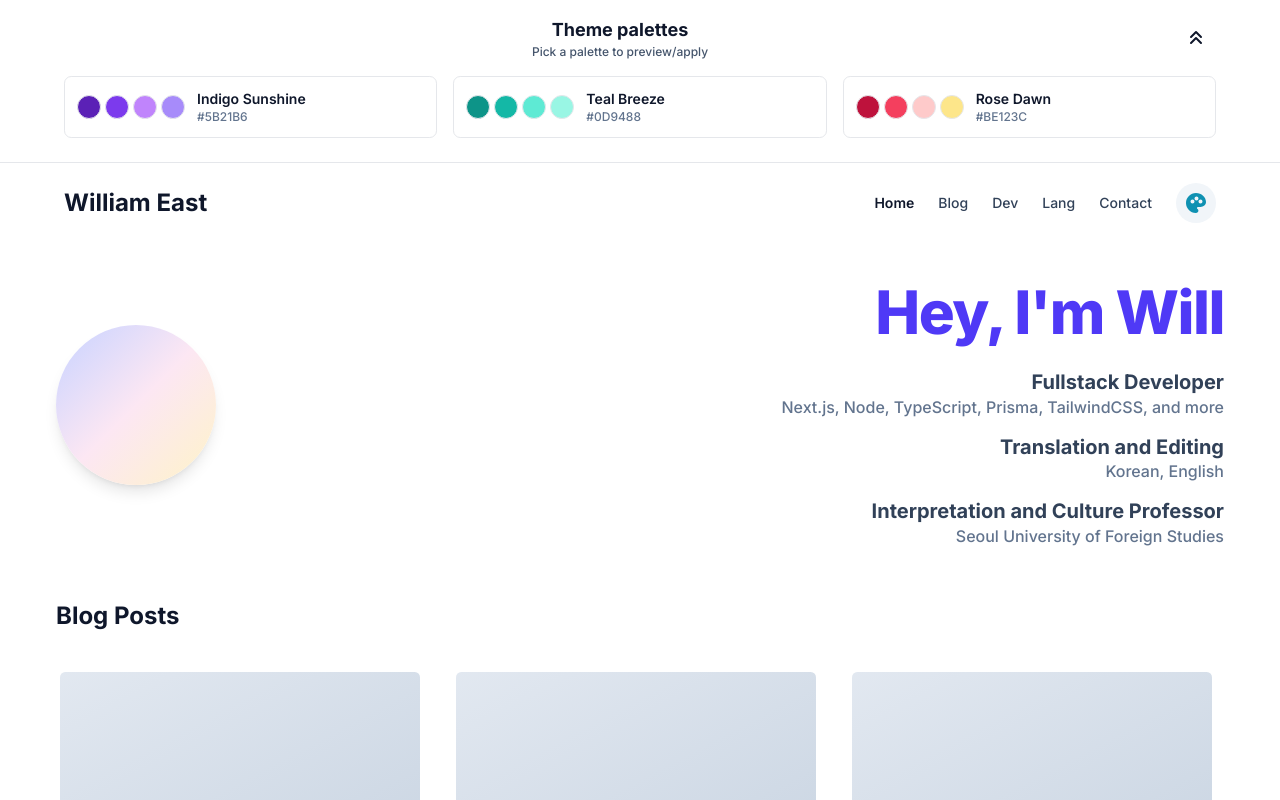
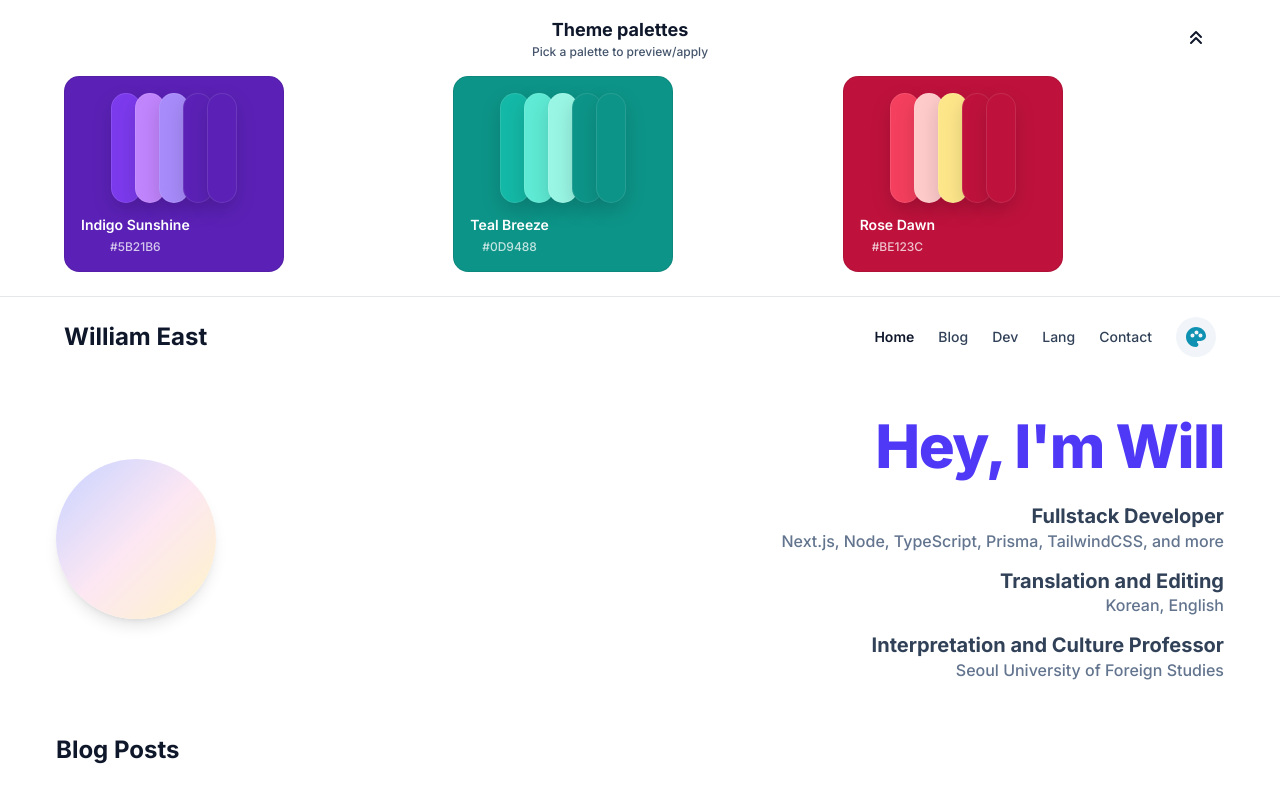
Before and after one commit to wjbetech/blogfolio, a Next.js app: page / in a window 1280 px wide. Both pictures are taken after a click on the button 1196 px from the left and 40 px from the top of the page. Shown: the top 800 px of the page. Built offline with nearby package versions, Linux system fonts and the light colour scheme.

Commit message:
feat/theme-drawer: palette bars are looking pretty good

```diff
--- /dev/null
+++ b/src/components/Palettes/Palette.tsx
@@ -0,0 +1,115 @@
+"use client";
+
+type Palette = {
+  id: string;
+  name: string;
+  colors: string[]; // hex colors, first is base
+};
+
+function hexToRgb(hex: string) {
+  const cleaned = hex.replace("#", "");
+  const bigint = parseInt(
+    cleaned.length === 3
+      ? cleaned
+          .split("")
+          .map((c) => c + c)
+          .join("")
+      : cleaned,
+    16
+  );
+  return { r: (bigint >> 16) & 255, g: (bigint >> 8) & 255, b: bigint & 255 };
+}
+
+function isDark(hex: string) {
+  const { r, g, b } = hexToRgb(hex);
+  const luminance = (0.299 * r + 0.587 * g + 0.114 * b) / 255;
+  return luminance < 0.5;
+}
+
+export default function Palette({
+  palette,
+  onSelect,
+  selected
+}: {
+  palette: Palette;
+  onSelect: (id: string) => void;
+  selected?: boolean;
+}) {
+  const base = palette.colors[0] ?? "#ffffff";
+  const bars = palette.colors.slice(1, 6); // exactly 5 bars
+  // pad with base color if needed
+  while (bars.length < 5) bars.push(base);
+
+  const dark = isDark(base);
+  const textColor = dark ? "#ffffff" : "#0f172a";
+
+  // visual sizing for the pill bars (matching reference image)
+  const barWidth = 30;
+  const barHeight = 110;
+  const barSpacing = 24; // spacing between bar centers
+
+  const totalWidth = barSpacing * (bars.length - 1) + barWidth;
+
+  return (
+    <button
+      onClick={() => onSelect(palette.id)}
+      aria-pressed={selected}
+      className="w-55 shrink-0 rounded-2xl transition-all hover:shadow-lg flex flex-col p-4 gap-3"
+      style={{
+        backgroundColor: base,
+        border: selected ? "2px solid rgba(99, 102, 241, 0.4)" : "1px solid rgba(0,0,0,0.08)",
+        color: textColor
+      }}>
+      {/* layered pill bars */}
+      <div
+        className="relative mx-auto"
+        style={{
+          width: totalWidth,
+          height: barHeight
+        }}
+        aria-hidden>
+        {bars.map((c, i) => {
+          const left = i * barSpacing;
+          return (
+            <span
+              key={i}
+              style={{
+                position: "absolute",
+                left: `${left}px`,
+                top: 0,
+                width: `${barWidth}px`,
+                height: `${barHeight}px`,
+                borderRadius: `${barWidth / 2}px`,
+                backgroundColor: c,
+                boxShadow: "0 8px 20px rgba(0,0,0,0.15)",
+                zIndex: i + 1,
+                border: "1px solid rgba(255,255,255,0.1)"
+              }}
+            />
+          );
+        })}
+      </div>
+
+      <div className="text-center">
+        <div className="text-sm font-semibold truncate mb-1" style={{ color: textColor }}>
+          {palette.name}
+        </div>
+        <div
+          className="text-xs truncate"
+          style={{
+            color: dark ? "rgba(255,255,255,0.75)" : "rgba(15,23,42,0.6)"
+          }}>
+          {base}
+        </div>
+      </div>
+
+      {selected ? (
+        <div
+          className="text-xs font-medium px-2 py-1 rounded-md text-center"
+          style={{ background: "rgba(0,0,0,0.08)", color: textColor }}>
+          Active
+        </div>
+      ) : null}
+    </button>
+  );
+}
--- a/src/components/Theme/PaletteItem.tsx
+++ /dev/null
@@ -1,38 +0,0 @@
-"use client";
-
-import React from "react";
-
-type Palette = {
-  id: string;
-  name: string;
-  colors: string[]; // hex colors, first is primary
-};
-
-export default function PaletteItem({
-  palette,
-  onSelect,
-  selected
-}: {
-  palette: Palette;
-  onSelect: (id: string) => void;
-  selected?: boolean;
-}) {
-  return (
-    <button
-      onClick={() => onSelect(palette.id)}
-      className={`flex items-center gap-3 p-3 rounded-lg border transition-shadow hover:shadow-md ${
-        selected ? "ring-2 ring-indigo-400" : ""
-      }`}
-      aria-pressed={selected}>
-      <div className="flex gap-1">
-        {palette.colors.slice(0, 5).map((c, i) => (
-          <span key={i} className="w-6 h-6 rounded-full border" style={{ backgroundColor: c }} />
-        ))}
-      </div>
-      <div className="text-left">
-        <div className="text-sm font-semibold">{palette.name}</div>
-        <div className="text-xs text-slate-500">{palette.colors[0]}</div>
-      </div>
-    </button>
-  );
-}
--- a/src/components/ThemeDrawer/ThemeDrawer.tsx
+++ b/src/components/ThemeDrawer/ThemeDrawer.tsx
@@ -2,7 +2,7 @@
 
 import React from "react";
 import { AnimatePresence, motion } from "framer-motion";
-import PaletteItem from "../Theme/PaletteItem";
+import PaletteItem from "../Palettes/Palette";
 import UpArrowIcon from "../Icons/UpArrowIcon";
 
 type Palette = {
```
